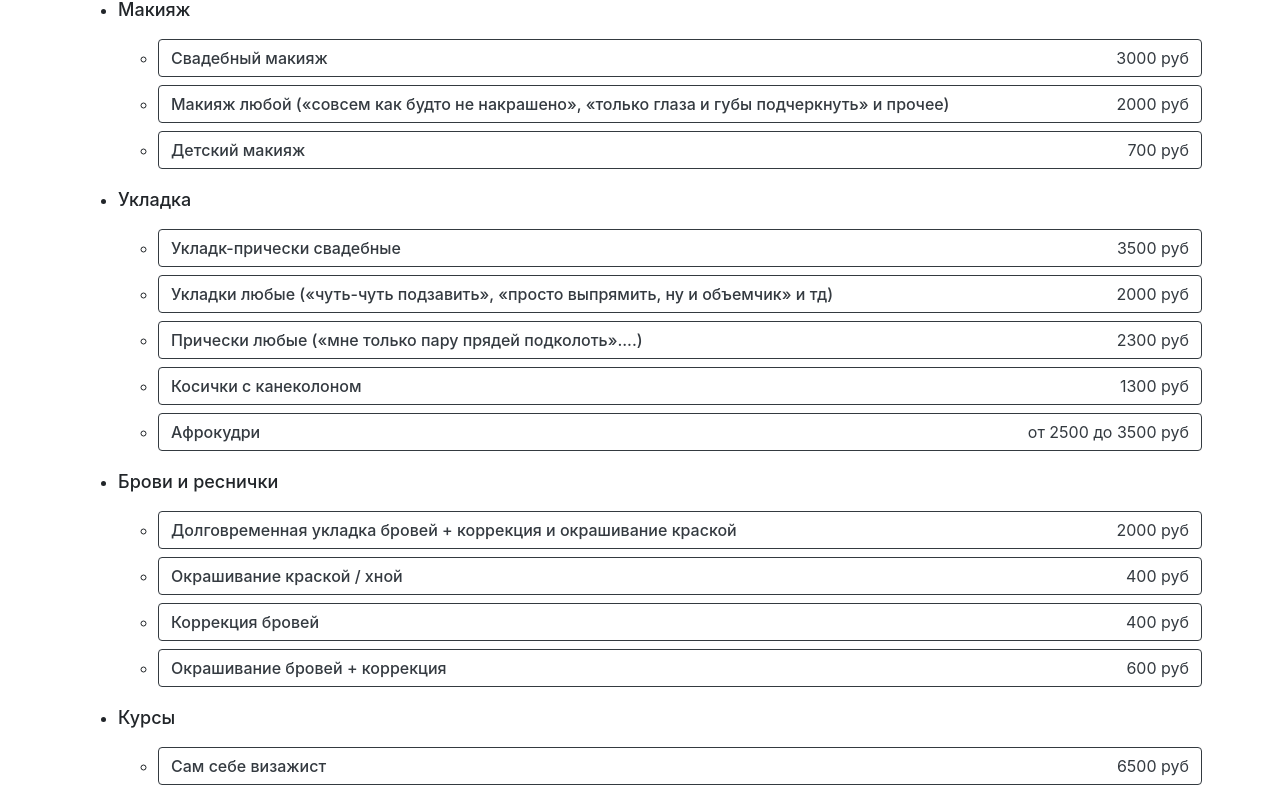
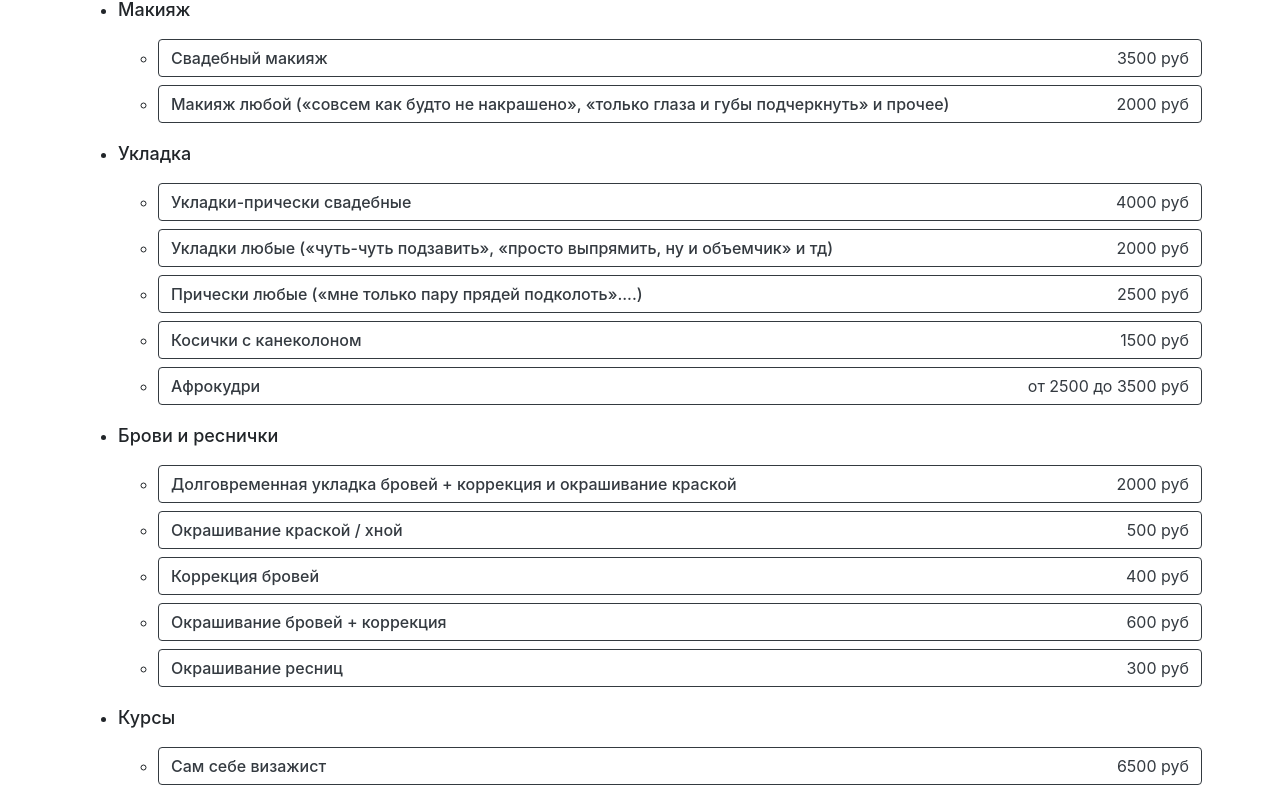
Before and after one commit to egoson/egoson.githab.io, a Nuxt app: page /form in a window 1280 px wide. Shown: the part 420-1211 px from the top of the page. Built offline with nearby package versions, Linux system fonts and the light colour scheme.

Commit message:
change price

```diff
--- a/pages/form.vue
+++ b/pages/form.vue
@@ -88,11 +88,11 @@ export default {
           groupServices: [
             {
               title: 'На свадьбу',
-              cost: '6000',
+              cost: '7000',
             },
             {
               title: 'На свадьбу с репетицией',
-              cost: '8500',
+              cost: '9000',
             },
             {
               title: 'На фотосессию',
@@ -117,24 +117,20 @@ export default {
           groupServices: [
             {
               title: 'Свадебный макияж',
-              cost: '3000'
+              cost: '3500'
             },
             {
               title: 'Макияж любой («совсем как будто не накрашено», «только глаза и губы подчеркнуть» и прочее)',
               cost: '2000'
             },
-            {
-              title: 'Детский макияж',
-              cost: '700'
-            }
           ]
         },
         {
           serviceTitle: 'Укладка',
           groupServices: [
             {
-              title: 'Укладк-прически свадебные',
-              cost: '3500'
+              title: 'Укладки-прически свадебные',
+              cost: '4000'
             },
             {
               title: 'Укладки любые («чуть-чуть подзавить», «просто выпрямить, ну и объемчик» и тд)',
@@ -142,11 +138,11 @@ export default {
             },
             {
               title: 'Прически любые («мне только пару прядей подколоть»....)',
-              cost: '2300'
+              cost: '2500'
             },
             {
               title: 'Косички с канеколоном',
-              cost: '1300'
+              cost: '1500'
             },
             {
               title: 'Афрокудри',
@@ -164,7 +160,7 @@ export default {
             },
             {
               title: 'Окрашивание краской / хной',
-              cost: '400',
+              cost: '500',
               brow: true
             },
             {
@@ -175,6 +171,11 @@ export default {
             {
               title: 'Окрашивание бровей + коррекция',
               cost: '600',
+              brow: true
+            },
+            {
+              title: 'Окрашивание ресниц',
+              cost: '300',
               brow: true
             }
           ]
```
